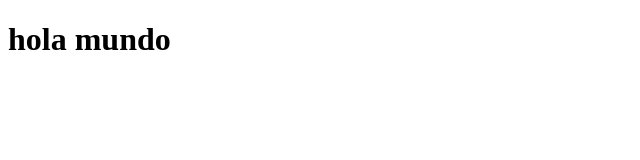
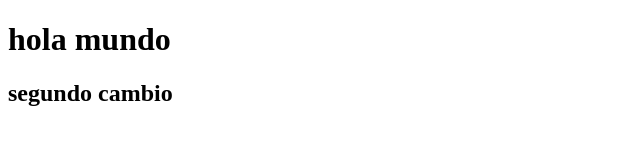
Before and after one commit to juanp0808/proyecto_frontend, a plain HTML site: page index.html in a window 1280 px wide. Shown: the whole page, without its empty margins (0-640 px from the left). Drawn offline with Linux system fonts and the light colour scheme.

Commit message:
este es mi segundo commit

```diff
--- a/index.html
+++ b/index.html
@@ -8,6 +8,8 @@
 </head>
 <body>
 <h1>hola mundo
-</h1>
+<h2>segundo cambio
+
+</h2>
 </body>
 </html>
```
